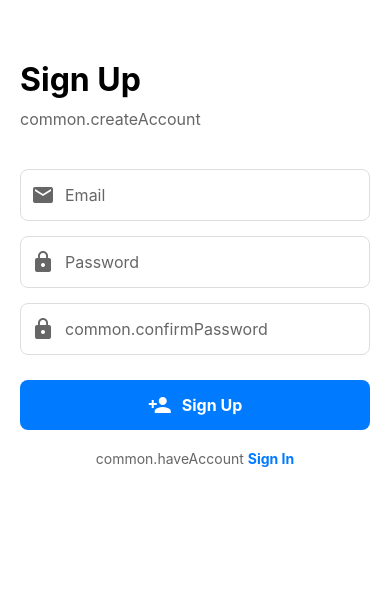
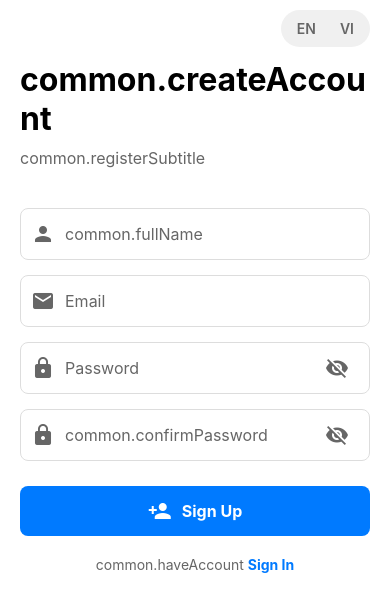
Before and after one commit to se346-org/client_app, a React Native app: screen /Register in a window 390 px wide. Shown: the top 612 px of the page. Built offline with nearby package versions, Linux system fonts and the light colour scheme.

Commit message:
feat: register

```diff
--- a/package.json
+++ b/package.json
@@ -22,6 +22,7 @@
     "i18next-browser-languagedetector": "^8.1.0",
     "i18next-http-backend": "^3.0.2",
     "react": "18.3.1",
+    "react-hook-form": "^7.56.4",
     "react-i18next": "^15.5.2",
     "react-native": "0.76.7",
     "react-native-keychain": "^10.0.0",
--- a/src/components/Input.tsx
+++ b/src/components/Input.tsx
@@ -6,53 +6,88 @@ import {
   TextInputProps,
   TouchableOpacity,
   Text,
+  ViewStyle,
 } from 'react-native';
-import Icon from 'react-native-vector-icons/MaterialIcons';
+import { MaterialIcons } from '@expo/vector-icons';
+import { Control, Controller, FieldValues, Path } from 'react-hook-form';
 
-export interface InputProps extends TextInputProps {
-  icon?: string;
-  rightIcon?: string;
+export interface InputProps<T extends FieldValues = FieldValues> extends Omit<TextInputProps, 'onChange'> {
+  icon?: keyof typeof MaterialIcons.glyphMap;
+  rightIcon?: keyof typeof MaterialIcons.glyphMap;
   onRightIconPress?: () => void;
   error?: string;
+  containerStyle?: ViewStyle;
+  name: Path<T>;
+  control: Control<T>;
+  rules?: object;
 }
 
-const Input = ({
+const Input = <T extends FieldValues>({
   icon,
   rightIcon,
   onRightIconPress,
   error,
+  containerStyle,
   style,
+  name,
+  control,
+  rules,
   ...props
-}: InputProps) => {
+}: InputProps<T>) => {
   return (
-    <View style={[styles.container, error && styles.errorContainer, style]}>
+    <Controller
+      control={control}
+      name={name}
+      rules={rules}
+      render={({ field: { onChange, value, onBlur }, fieldState: { error: fieldError } }) => (
+        <View style={[styles.wrapper, containerStyle]}>
+          <View style={[
+            styles.container,
+            (error || fieldError) && styles.errorContainer,
+            style
+          ]}>
             {icon && (
-        <Icon name={icon} size={24} color="#666" style={styles.icon} />
+              <MaterialIcons name={icon} size={24} color={(error || fieldError) ? '#FF3B30' : '#666'} style={styles.icon} />
             )}
             <TextInput
-        style={[styles.input, error && styles.errorInput]}
-        placeholderTextColor="#666"
+              style={[styles.input, (error || fieldError) && styles.errorInput]}
+              placeholderTextColor={(error || fieldError) ? '#FF3B30' : '#666'}
+              onChangeText={onChange}
+              onBlur={onBlur}
+              value={value}
               {...props}
             />
             {rightIcon && (
               <TouchableOpacity onPress={onRightIconPress} style={styles.rightIcon}>
-          <Icon name={rightIcon} size={24} color="#666" />
+                <MaterialIcons
+                  name={rightIcon}
+                  size={24}
+                  color={(error || fieldError) ? '#FF3B30' : '#666'}
+                />
               </TouchableOpacity>
             )}
-      {error && <Text style={styles.errorText}>{error}</Text>}
           </View>
+          {(error || fieldError) && (
+            <Text style={styles.errorText}>{error || fieldError?.message}</Text>
+          )}
+        </View>
+      )}
+    />
   );
 };
 
 const styles = StyleSheet.create({
+  wrapper: {
+    marginBottom: 15,
+  },
   container: {
     flexDirection: 'row',
     alignItems: 'center',
     borderWidth: 1,
     borderColor: '#ddd',
     borderRadius: 8,
-    marginBottom: 15,
     paddingHorizontal: 10,
+    backgroundColor: '#fff',
   },
   errorContainer: {
     borderColor: '#FF3B30',
@@ -75,7 +110,8 @@ const styles = StyleSheet.create({
   errorText: {
     color: '#FF3B30',
     fontSize: 12,
-    marginTop: 5,
+    marginTop: 4,
+    marginLeft: 4,
   },
 });
 
--- a/src/screens/LoginScreen.tsx
+++ b/src/screens/LoginScreen.tsx
@@ -11,27 +11,37 @@ import {
 } from 'react-native';
 import { SafeAreaView } from 'react-native-safe-area-context';
 import { useTranslation } from 'react-i18next';
+import { useForm, Controller } from 'react-hook-form';
 import Input from '../components/Input';
 import Button from '../components/Button';
 import LanguageSwitcher from '../components/LanguageSwitcher';
 import LoginService from '../services/LoginService';
 
+interface LoginFormData {
+  email: string;
+  password: string;
+}
+
 const LoginScreen = ({ navigation }: any) => {
   const { t } = useTranslation();
-  const [email, setEmail] = useState('');
-  const [password, setPassword] = useState('');
   const [loading, setLoading] = useState(false);
   const [showPassword, setShowPassword] = useState(false);
 
-  const handleLogin = async () => {
-    if (!email || !password) {
-      Alert.alert('Error', t('validation.required', { field: t('common.email') }));
-      return;
-    }
+  const {
+    control,
+    handleSubmit,
+    formState: { errors },
+  } = useForm<LoginFormData>({
+    defaultValues: {
+      email: '',
+      password: '',
+    },
+  });
 
+  const onSubmit = async (data: LoginFormData) => {
     try {
       setLoading(true);
-      await LoginService.login({ email, password });
+      await LoginService.login(data);
       navigation.reset({
         index: 0,
         routes: [{ name: 'Main' }],
@@ -64,23 +74,54 @@ const LoginScreen = ({ navigation }: any) => {
           </View>
 
           <View style={styles.form}>
+            <Controller
+              control={control}
+              name="email"
+              rules={{
+                required: 'Email is required',
+                pattern: {
+                  value: /^[A-Z0-9._%+-]+@[A-Z0-9.-]+\.[A-Z]{2,}$/i,
+                  message: 'Invalid email address'
+                }
+              }}
+              render={({ field: { onChange, value } }) => (
                 <Input
+                  name="email"
+                  control={control}
+                  rules={{
+                    required: 'Email is required',
+                    pattern: {
+                      value: /^[A-Z0-9._%+-]+@[A-Z0-9.-]+\.[A-Z]{2,}$/i,
+                      message: 'Invalid email address'
+                    }
+                  }}
                   icon="email"
-              placeholder={t('common.email')}
-              value={email}
-              onChangeText={setEmail}
-              keyboardType="email-address"
-              autoCapitalize="none"
+                  placeholder="Enter your email"
+                />
+              )}
             />
 
+            <Controller
+              control={control}
+              name="password"
+              rules={{
+                required: t('validation.required', { field: t('common.password') }),
+                minLength: {
+                  value: 6,
+                  message: t('validation.minLength', { field: t('common.password'), min: 6 }),
+                },
+              }}
+              render={({ field: { onChange, value } }) => (
                 <Input
+                  name="password"
+                  control={control}
                   icon="lock"
                   placeholder={t('common.password')}
-              value={password}
-              onChangeText={setPassword}
                   secureTextEntry={!showPassword}
                   rightIcon={showPassword ? 'visibility' : 'visibility-off'}
                   onRightIconPress={() => setShowPassword(!showPassword)}
+                />
+              )}
             />
 
             <TouchableOpacity
@@ -92,7 +133,7 @@ const LoginScreen = ({ navigation }: any) => {
 
             <Button
               title={t('common.signIn')}
-              onPress={handleLogin}
+              onPress={handleSubmit(onSubmit)}
               icon="login"
               loading={loading}
             />
--- a/src/screens/RegisterScreen.tsx
+++ b/src/screens/RegisterScreen.tsx
@@ -11,32 +11,60 @@ import {
 } from 'react-native';
 import { SafeAreaView } from 'react-native-safe-area-context';
 import { useTranslation } from 'react-i18next';
+import { useForm, Controller } from 'react-hook-form';
 import Input from '../components/Input';
 import Button from '../components/Button';
+import LanguageSwitcher from '../components/LanguageSwitcher';
+
+interface RegisterFormData {
+  fullName: string;
+  email: string;
+  password: string;
+  confirmPassword: string;
+}
 
 const RegisterScreen = ({ navigation }: any) => {
   const { t } = useTranslation();
-  const [email, setEmail] = useState('');
-  const [password, setPassword] = useState('');
-  const [confirmPassword, setConfirmPassword] = useState('');
+  const [loading, setLoading] = useState(false);
+  const [showPassword, setShowPassword] = useState(false);
+  const [showConfirmPassword, setShowConfirmPassword] = useState(false);
 
-  const handleRegister = () => {
-    if (!email || !password || !confirmPassword) {
-      Alert.alert('Error', t('validation.required', { field: t('common.email') }));
-      return;
+  const {
+    control,
+    handleSubmit,
+    watch,
+    formState: { errors },
+  } = useForm<RegisterFormData>({
+    defaultValues: {
+      fullName: '',
+      email: '',
+      password: '',
+      confirmPassword: '',
+    },
+  });
+
+  const password = watch('password');
+
+  const onSubmit = async (data: RegisterFormData) => {
+    try {
+      setLoading(true);
+      // TODO: Implement register logic
+      console.log('Register data:', data);
+      navigation.navigate('Login');
+    } catch (error) {
+      if (error instanceof Error) {
+        Alert.alert('Error', error.message);
+      } else {
+        Alert.alert('Error', 'An unexpected error occurred');
       }
-
-    if (password !== confirmPassword) {
-      Alert.alert('Error', 'Passwords do not match');
-      return;
+    } finally {
+      setLoading(false);
     }
-
-    // TODO: Implement register logic
-    console.log('Register:', { email, password });
   };
 
   return (
     <SafeAreaView style={styles.container}>
+      <LanguageSwitcher />
       <KeyboardAvoidingView
         behavior={Platform.OS === 'ios' ? 'padding' : 'height'}
         style={styles.keyboardAvoidingView}
@@ -46,40 +74,102 @@ const RegisterScreen = ({ navigation }: any) => {
           keyboardShouldPersistTaps="handled"
         >
           <View style={styles.header}>
-            <Text style={styles.title}>{t('common.signUp')}</Text>
-            <Text style={styles.subtitle}>{t('common.createAccount')}</Text>
+            <Text style={styles.title}>{t('common.createAccount')}</Text>
+            <Text style={styles.subtitle}>{t('common.registerSubtitle')}</Text>
           </View>
 
           <View style={styles.form}>
+            <Controller
+              control={control}
+              name="fullName"
+              rules={{
+                required: t('validation.required', { field: t('common.fullName') }),
+                minLength: {
+                  value: 2,
+                  message: t('validation.minLength', { field: t('common.fullName'), min: 2 }),
+                },
+              }}
+              render={({ field: { onChange, value } }) => (
                 <Input
+                  name="fullName"
+                  control={control}
+                  icon="person"
+                  placeholder={t('common.fullName')}
+                />
+              )}
+            />
+
+            <Controller
+              control={control}
+              name="email"
+              rules={{
+                required: t('validation.required', { field: t('common.email') }),
+                pattern: {
+                  value: /^[A-Z0-9._%+-]+@[A-Z0-9.-]+\.[A-Z]{2,}$/i,
+                  message: t('validation.invalidEmail'),
+                },
+              }}
+              render={({ field: { onChange, value } }) => (
+                <Input
+                  name="email"
+                  control={control}
                   icon="email"
                   placeholder={t('common.email')}
-              value={email}
-              onChangeText={setEmail}
                   keyboardType="email-address"
                   autoCapitalize="none"
                 />
+              )}
+            />
 
+            <Controller
+              control={control}
+              name="password"
+              rules={{
+                required: t('validation.required', { field: t('common.password') }),
+                minLength: {
+                  value: 6,
+                  message: t('validation.minLength', { field: t('common.password'), min: 6 }),
+                },
+              }}
+              render={({ field: { onChange, value } }) => (
                 <Input
+                  name="password"
+                  control={control}
                   icon="lock"
                   placeholder={t('common.password')}
-              value={password}
-              onChangeText={setPassword}
-              secureTextEntry
+                  secureTextEntry={!showPassword}
+                  rightIcon={showPassword ? 'visibility' : 'visibility-off'}
+                  onRightIconPress={() => setShowPassword(!showPassword)}
+                />
+              )}
             />
 
+            <Controller
+              control={control}
+              name="confirmPassword"
+              rules={{
+                required: t('validation.required', { field: t('common.confirmPassword') }),
+                validate: (value) =>
+                  value === password || t('validation.passwordMismatch'),
+              }}
+              render={({ field: { onChange, value } }) => (
                 <Input
+                  name="confirmPassword"
+                  control={control}
                   icon="lock"
                   placeholder={t('common.confirmPassword')}
-              value={confirmPassword}
-              onChangeText={setConfirmPassword}
-              secureTextEntry
+                  secureTextEntry={!showConfirmPassword}
+                  rightIcon={showConfirmPassword ? 'visibility' : 'visibility-off'}
+                  onRightIconPress={() => setShowConfirmPassword(!showConfirmPassword)}
+                />
+              )}
             />
 
             <Button
               title={t('common.signUp')}
-              onPress={handleRegister}
+              onPress={handleSubmit(onSubmit)}
               icon="person-add"
+              loading={loading}
             />
 
             <View style={styles.loginContainer}>
```
Also changed, not shown: src/services/RegisterService.ts (added, +34 -0 lines), src/types/auth.ts (+15 -0 lines), 1 other file (tests, documents, lock files or other folders). Lines whose indentation alone changed are shown as unchanged.
